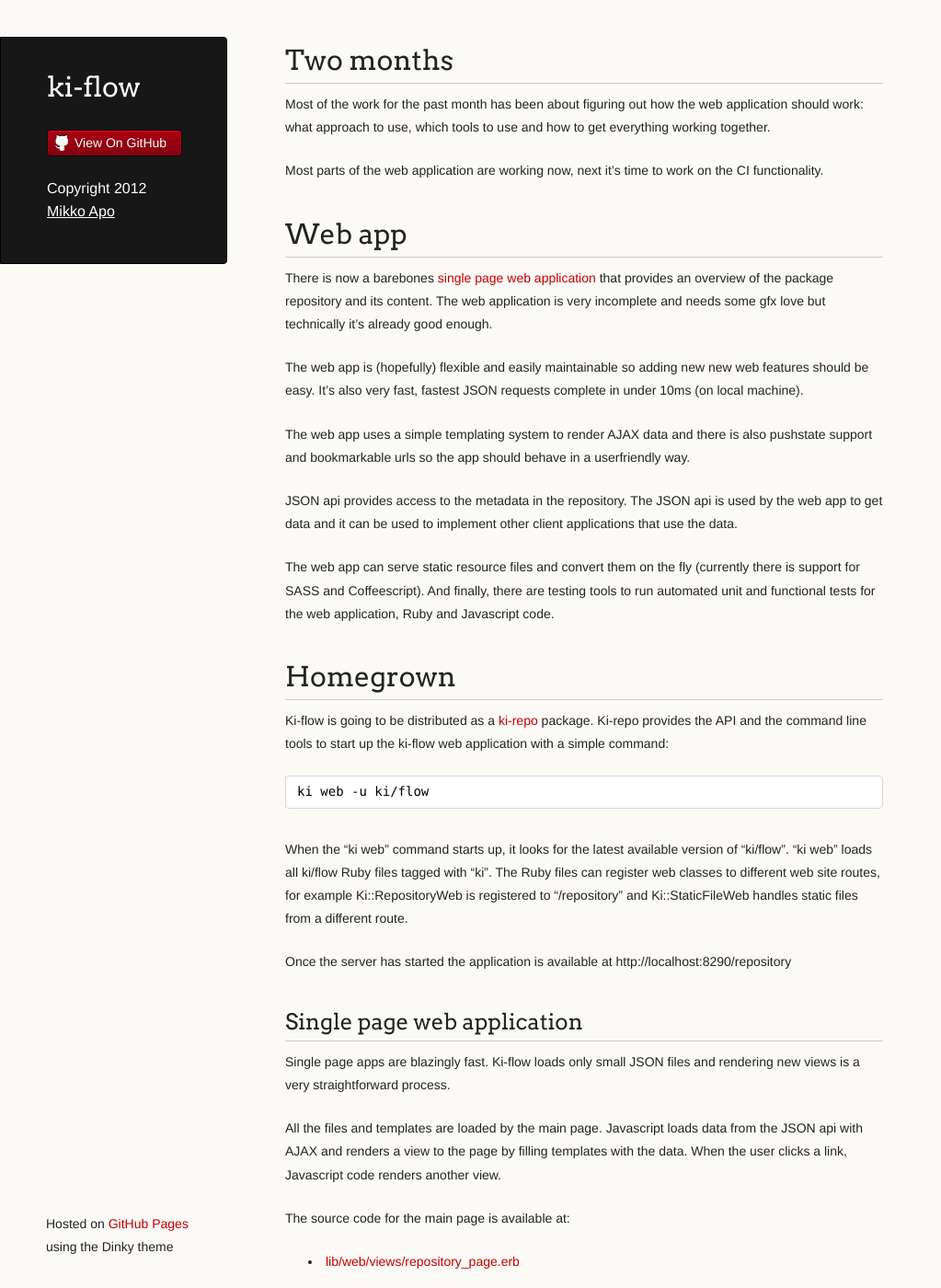
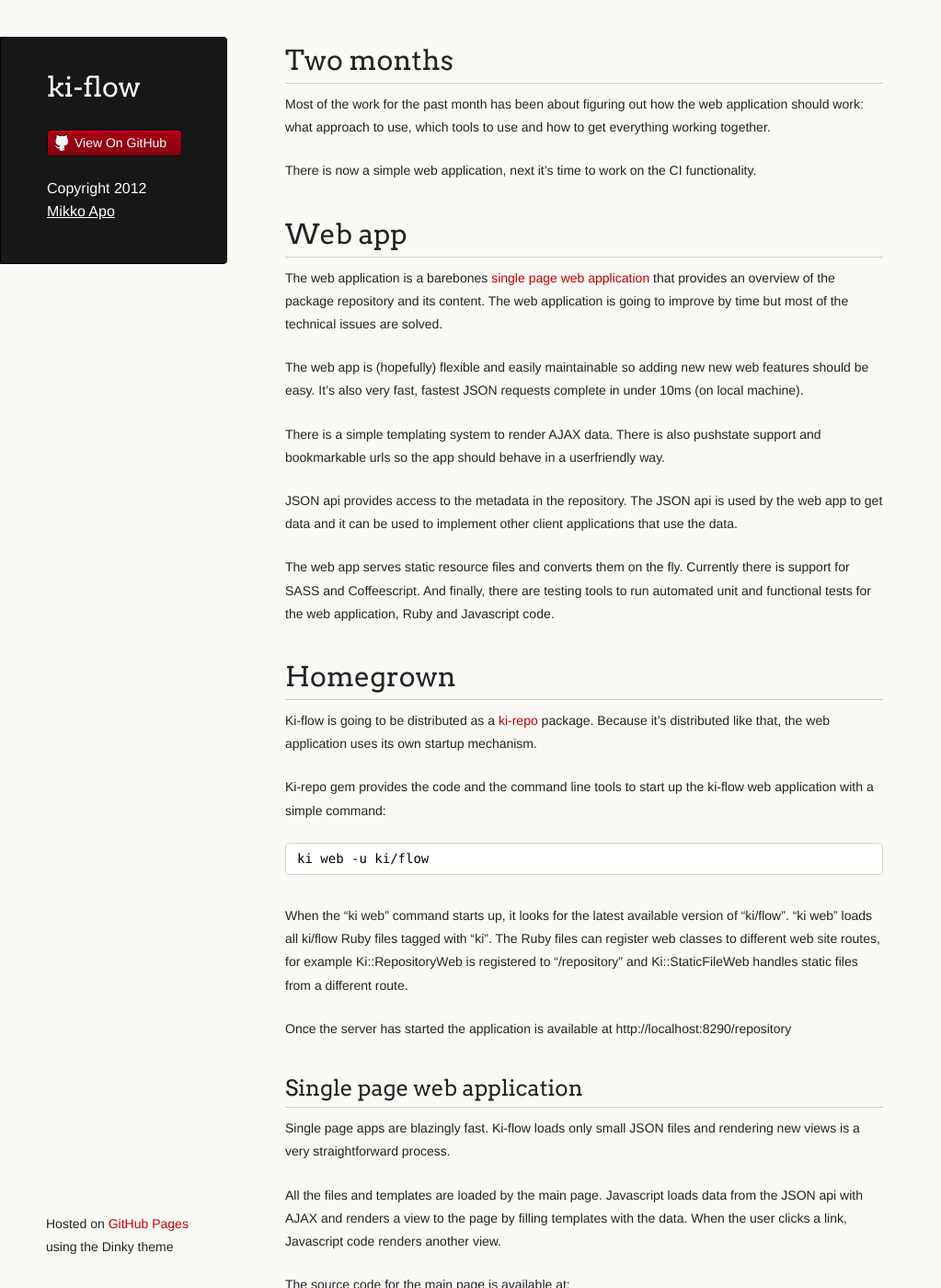
Before and after one commit to mikko-apo/ki-flow, a Jekyll site: the page built from _posts/2013-01-23-2nd-month.md, in a window 1280 px wide and 1400 px high. Shown: the whole window at 92% size, without its empty margins (0-1023 px from the left). Built offline with Jekyll 4.4.1, drawn with Linux system fonts in a browser that asks for light colours; Markdown is read by kramdown in place of the engine named in the settings; some of the changed text lies outside the part shown.

Commit message:
rewrote some text

```diff
--- a/_posts/2013-01-23-2nd-month.md
+++ b/_posts/2013-01-23-2nd-month.md
@@ -10,32 +10,34 @@ Most of the work for the past month has been about figuring out
 how the web application should work: what approach to use,
 which tools to use and how to get everything working together.
 
-Most parts of the web application are working now, next it's time
+There is now a simple web application, next it's time
 to work on the CI functionality.
 
 # Web app
 
-There is now a barebones [single page web application](http://en.wikipedia.org/wiki/Single-page_application)
-that provides an overview of the package repository and its content. The web application is very incomplete and
-needs some gfx love but technically it's already good enough.
+The web application is a barebones [single page web application](http://en.wikipedia.org/wiki/Single-page_application)
+that provides an overview of the package repository and its content. The web application is going to improve by time
+but most of the technical issues are solved.
 
 The web app is (hopefully) flexible and easily maintainable so adding new new web features should be easy.
 It's also very fast, fastest JSON requests complete in under 10ms (on local machine).
 
-The web app uses a simple templating system to render AJAX data and there is also pushstate support
+There is a simple templating system to render AJAX data. There is also pushstate support
 and bookmarkable urls so the app should behave in a userfriendly way.
 
 JSON api provides access to the metadata in the repository. The JSON api is
 used by the web app to get data and it can be used to implement other client applications that use the data.
 
-The web app can serve static resource files and convert them on the fly (currently there is support for
-SASS and Coffeescript). And finally, there are testing tools to run automated unit and functional tests for
+The web app serves static resource files and converts them on the fly. Currently there is support for
+SASS and Coffeescript. And finally, there are testing tools to run automated unit and functional tests for
 the web application, Ruby and Javascript code.
 
 # Homegrown
 
 Ki-flow is going to be distributed as a [ki-repo](https://github.com/mikko-apo/ki-repo) package.
-Ki-repo provides the API and the command line tools to start up the ki-flow web application
+Because it's distributed like that, the web application uses its own startup mechanism.
+
+Ki-repo gem provides the code and the command line tools to start up the ki-flow web application
 with a simple command:
 
     ki web -u ki/flow
```
Also changed, not shown: other parts of _posts/2013-01-23-2nd-month.md (+3 -3 lines).
